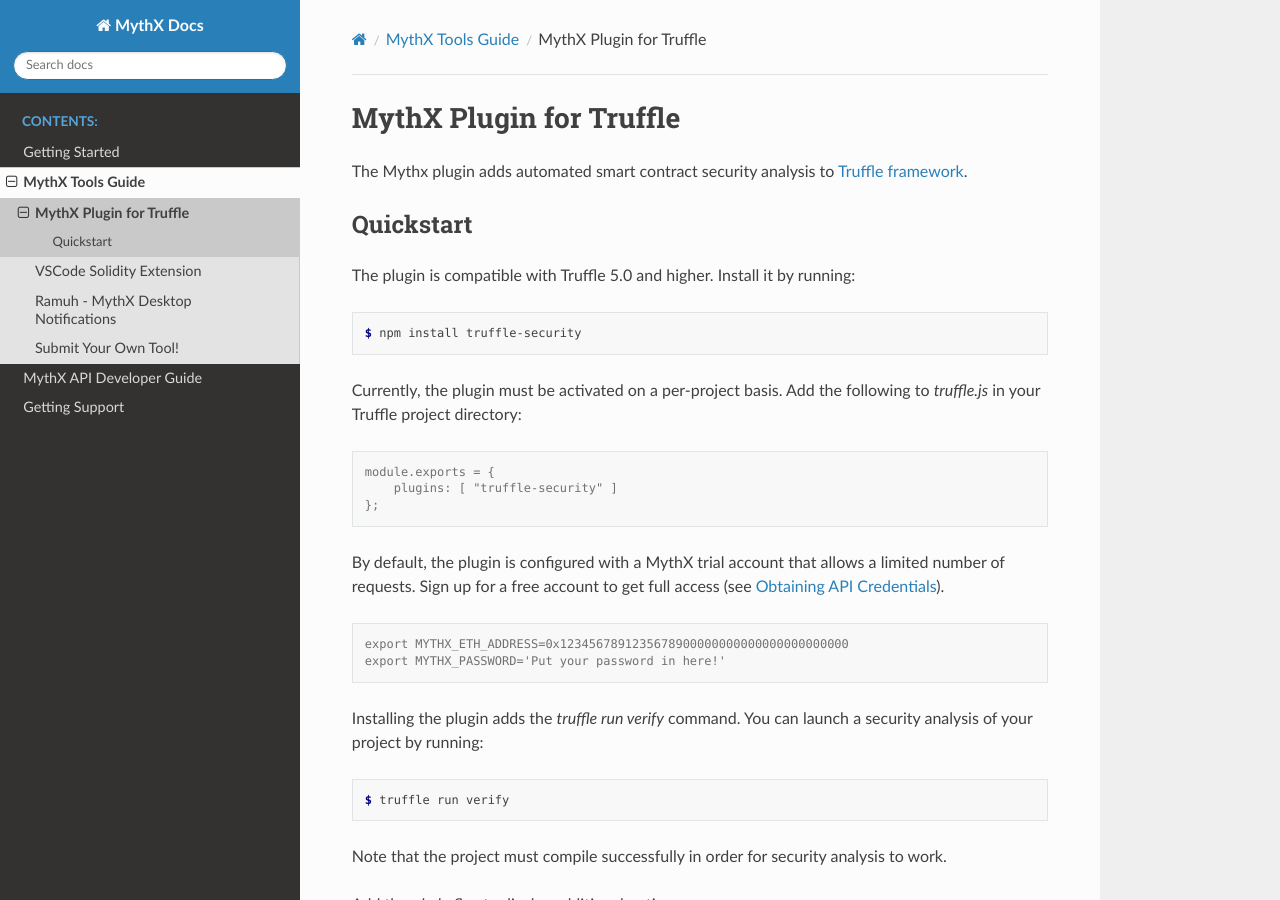
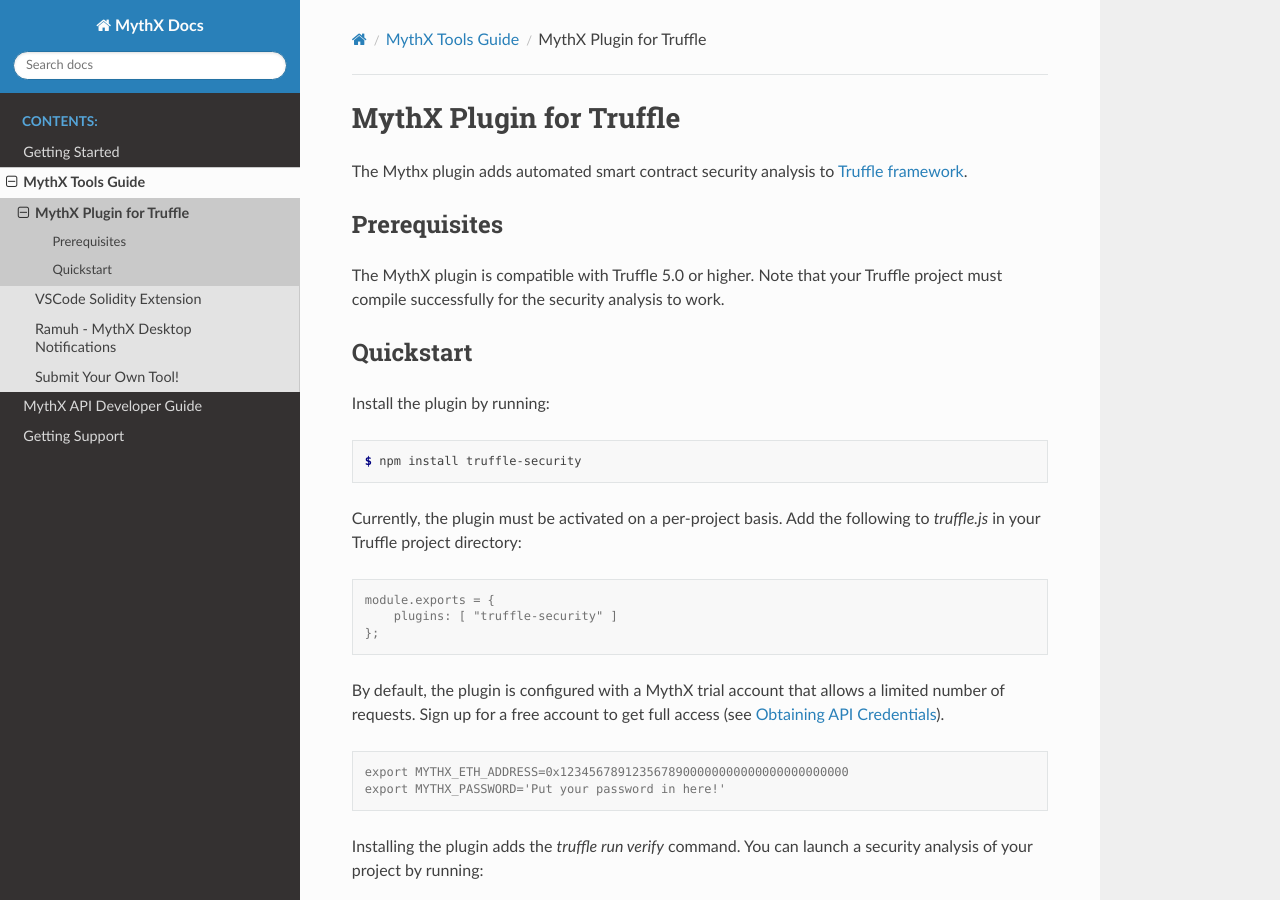
Before and after one commit to Consensys/mythx-docs, a Sphinx documentation site: the page built from docs/source/tooling/truffle.rst, in a window 1280 px wide and 900 px high. Built offline with Sphinx 7.4.7 and the Read the Docs theme 2.0.0, drawn with Linux system fonts in a browser that asks for light colours.

Commit message:
Update Truffle docs

```diff
--- a/docs/source/tooling/truffle.rst
+++ b/docs/source/tooling/truffle.rst
@@ -3,11 +3,16 @@
 
 The Mythx plugin adds automated smart contract security analysis to `Truffle framework <https://truffleframework.com>`_.
 
+Prerequisites
+^^^^^^^^^^^^^
+
+The MythX plugin is compatible with Truffle 5.0 or higher. Note that your Truffle project must compile
+successfully for the security analysis to work.
 
 Quickstart
 ^^^^^^^^^^
 
-The plugin is compatible with Truffle 5.0 and higher. Install it by running:
+Install the plugin by running:
 
 .. code-block:: console
 
@@ -50,4 +55,4 @@
 .. seealso::
 
   * `npm package <https://www.npmjs.com/package/truffle-analyze>`_
-  * `Truffle Security on Github <https://github.com/consensys/truffle-analyze>`_
+  * `Truffle Security on Github <https://github.com/consensys/truffle-security>`_
```
